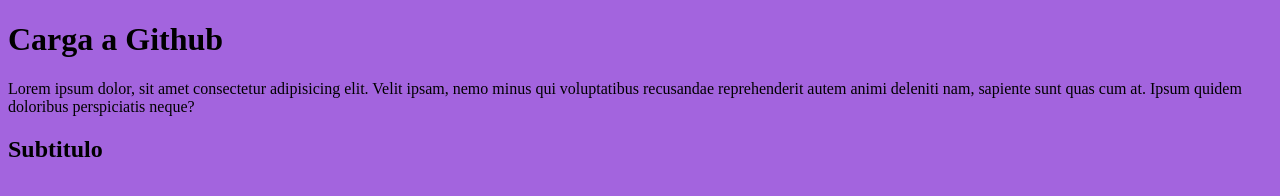
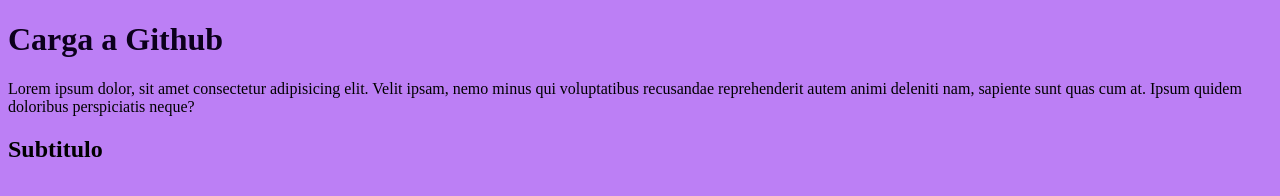
Before and after one commit to rayfex98/isec-31-3, a plain HTML site: page index.html in a window 1280 px wide. Drawn offline with Linux system fonts and the light colour scheme.

Commit message:
cambio colores

```diff
--- a/style.css
+++ b/style.css
@@ -1,6 +1,6 @@
 body{
-    background-color: rgb(163, 100, 222)
+    background-color: rgb(188, 127, 245)
 }
 h1{
-    color: black ;
+    color: rgb(12, 0, 28) ;
  }
```
Also changed, not shown: index.html (+0 -1 lines).
